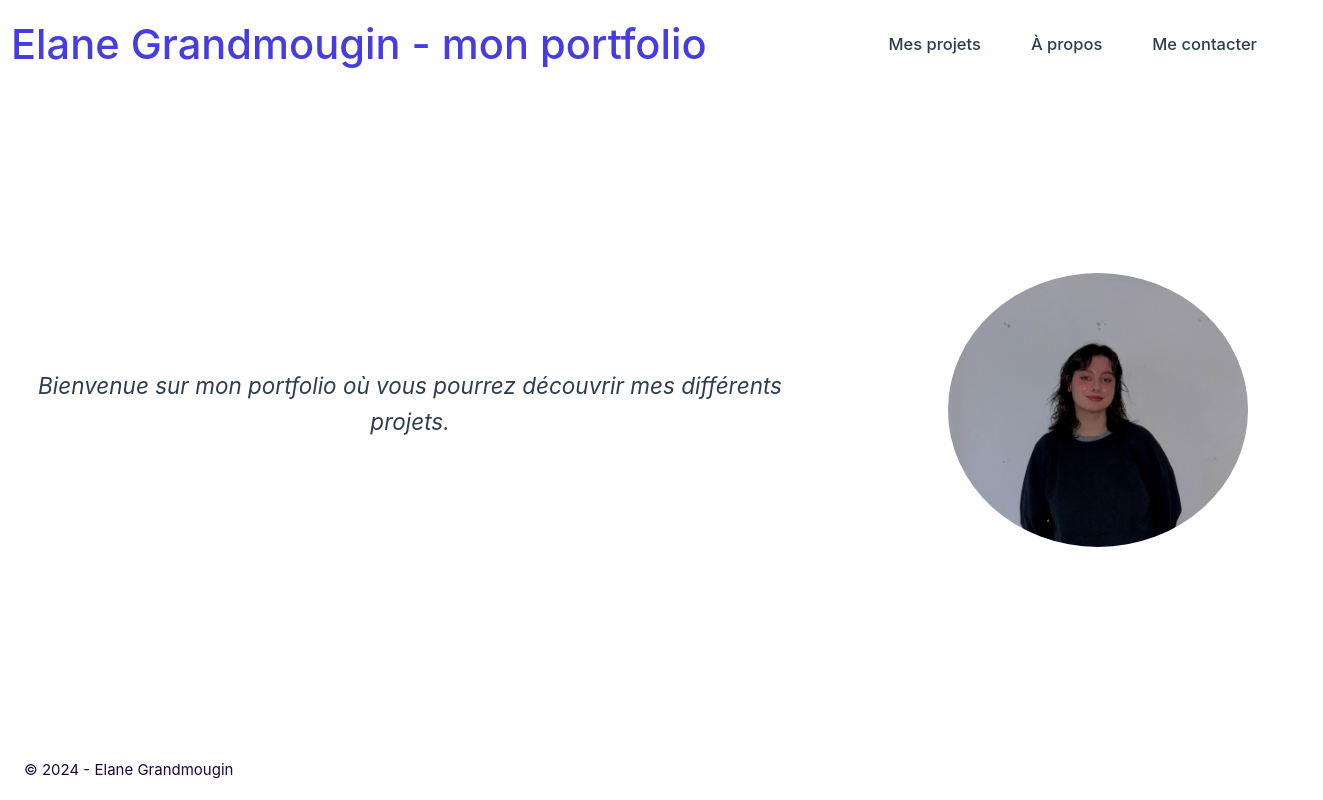
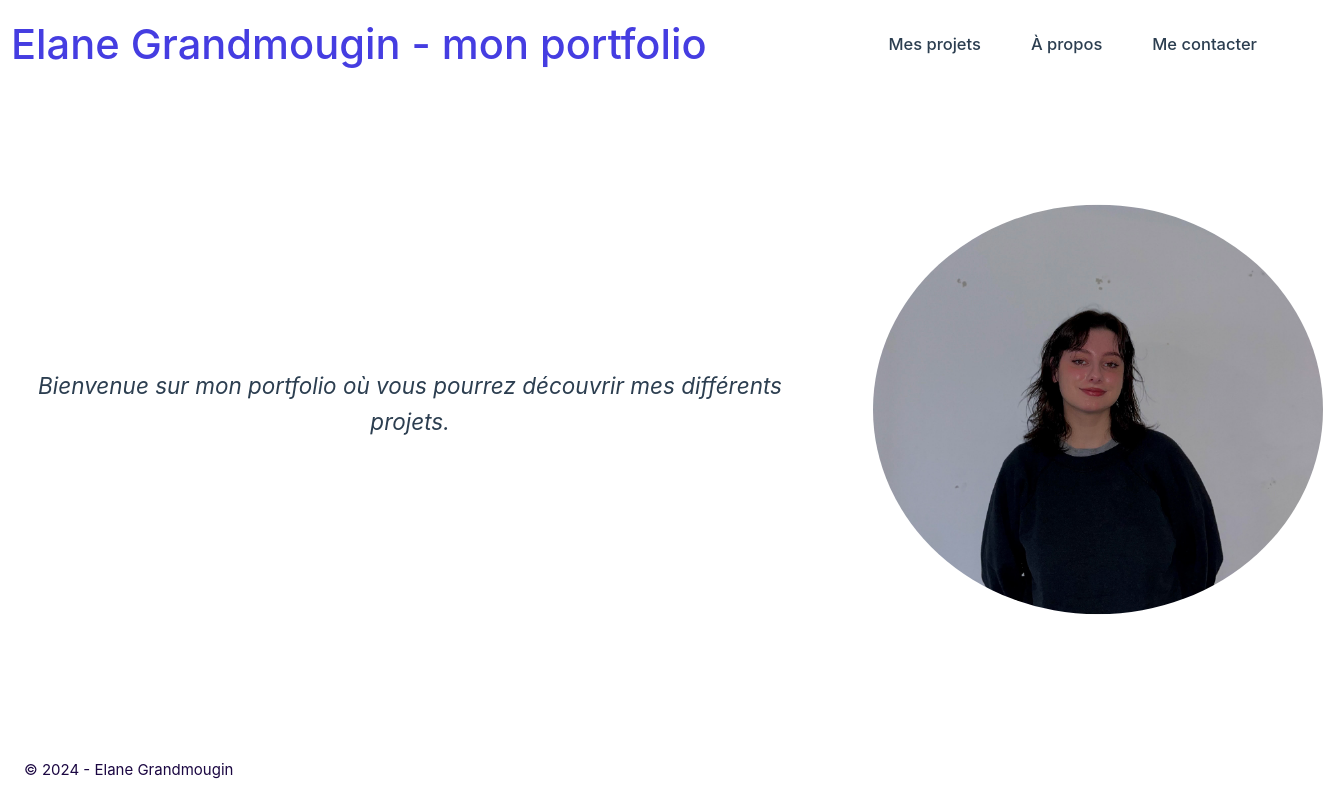
Before and after one commit to elaneg/portfolio_pro, a Vue app: page / in a window 1280 px wide. In both pictures the pointer is over the picture 1098 px from the left and 409 px from the top of the page. Shown: the whole page, 1323 px wide, since content can reach past the window. Built offline with nearby package versions, Linux system fonts and the light colour scheme.

Commit message:
style : animation photo

```diff
--- a/src/components/Accueil.vue
+++ b/src/components/Accueil.vue
@@ -48,6 +48,12 @@ export default {
     border-radius: 50%;
     display: block;
     margin-top: 20px;
+    transition: transform 0.5s ease;
+}
+
+.photo:hover {
+    transform: scale(1.5);
+    transition: transform 0.7s ease;
 }
 
 @media (min-width: 1024px) {
```
